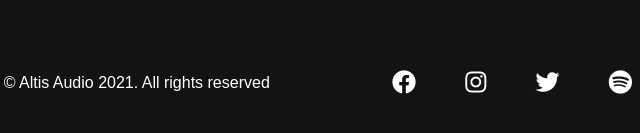
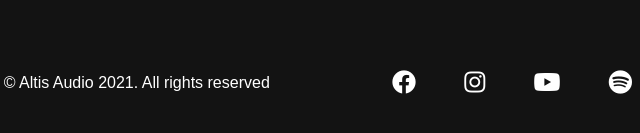
Before and after one commit to mwaltis/mwaltis.github.io, a plain HTML site: page index.html in a window 1280 px wide. Shown: the part 5644-5777 px from the top of the page, 458-1098 px from the left. Drawn offline with Linux system fonts and the light colour scheme.

Commit message:
Update index.html

```diff
--- a/index.html
+++ b/index.html
@@ -161,7 +161,7 @@
               ><i class="fab fa-instagram"></i
             ></a>
             <a href="https://www.youtube.com/watch?v=SQHcmQG_j84" class="social__icon--link"
-              ><i class="fab fa-twitter"></i
+              ><i class="fab fa-youtube"></i
             ></a>
             <a href="https://open.spotify.com/artist/5umvPeDstxyLVzNHO1OlRN" class="social__icon--link"
               ><i class="fab fa-spotify"></i
```
